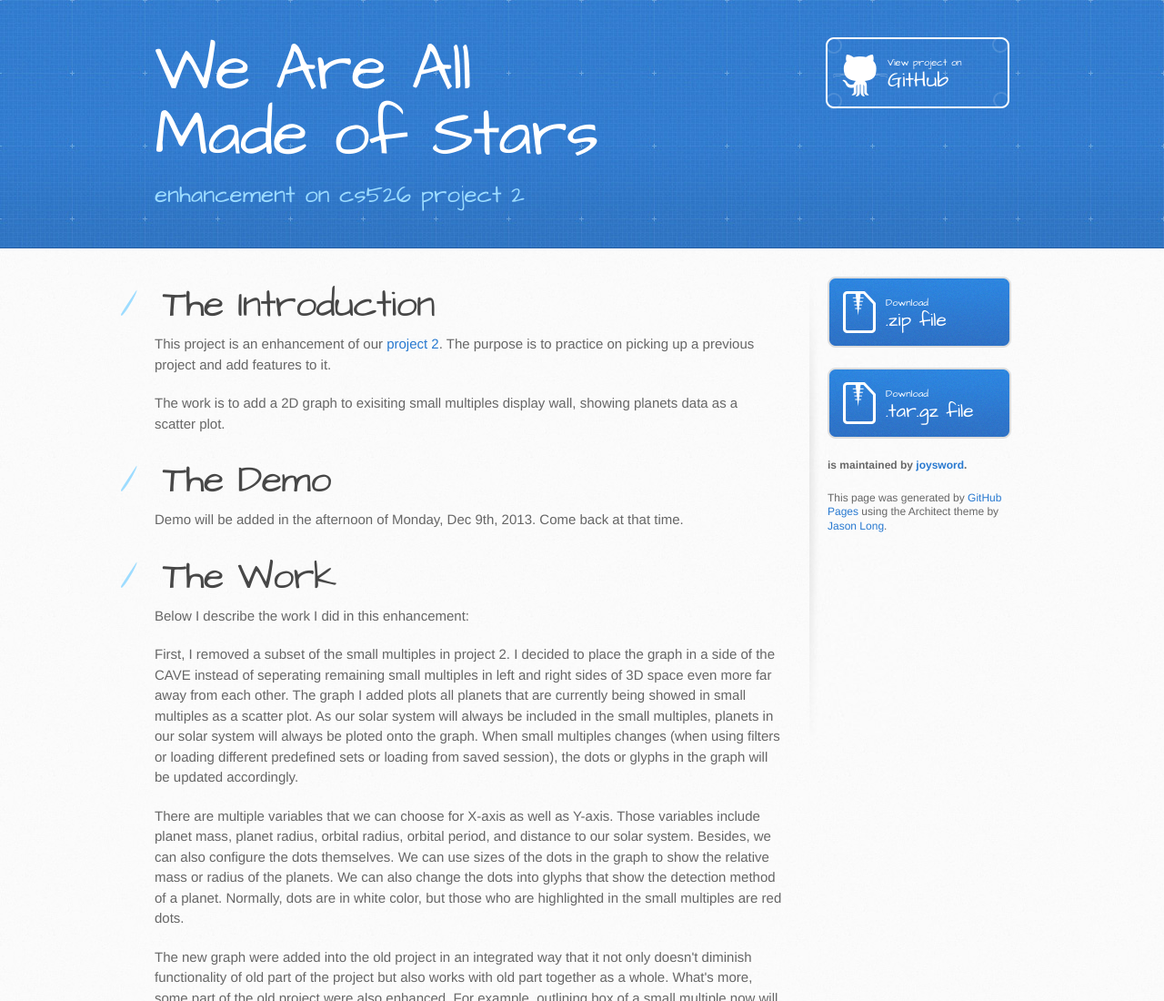
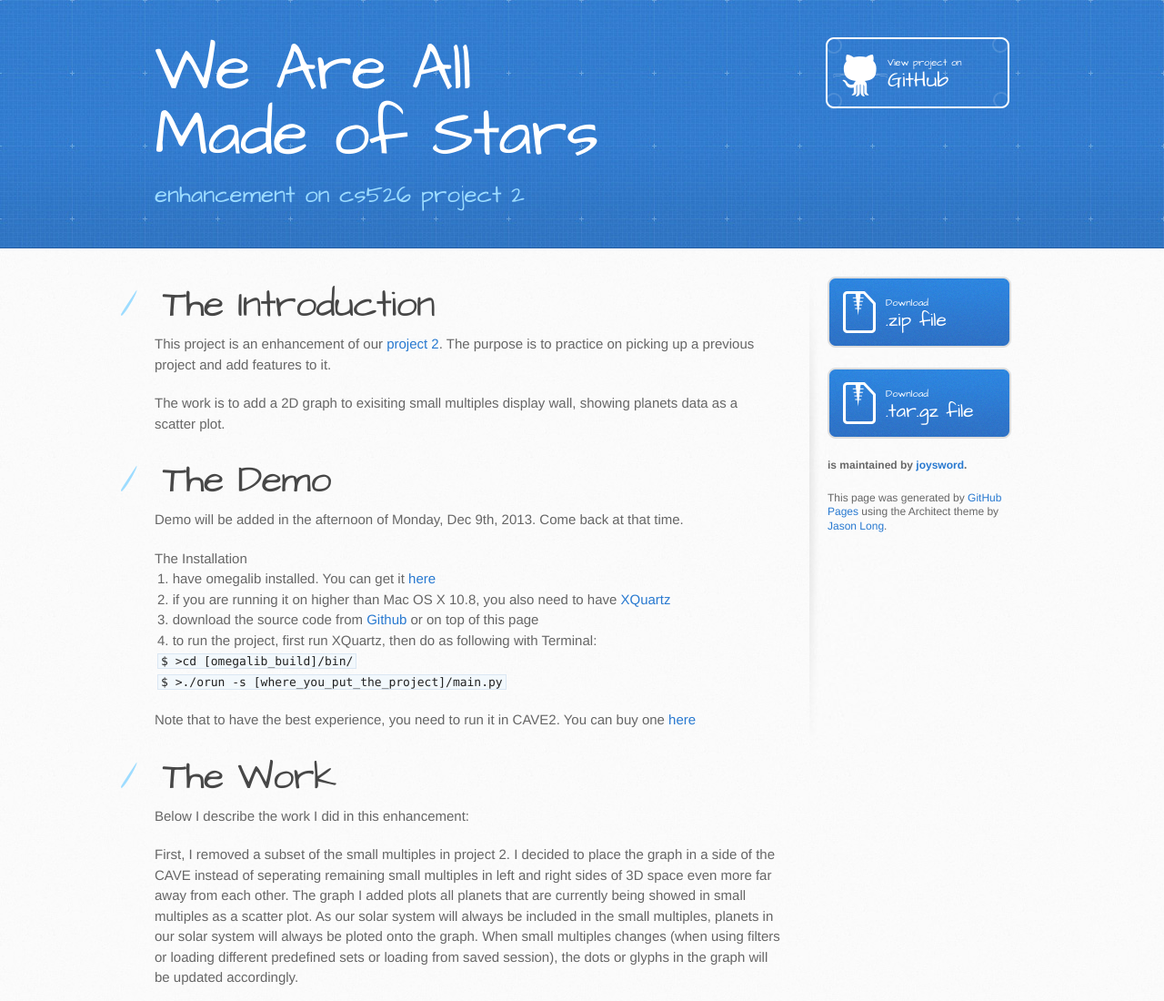
Before and after one commit to joysword/cs526.final, a plain HTML site: page index.html in a window 1280 px wide. Shown: the top 1100 px of the page at 91% size. Drawn offline with Linux system fonts and the light colour scheme.

Commit message:
added installation

```diff
--- a/index.html
+++ b/index.html
@@ -39,6 +39,18 @@
 <a name="the-demo" class="anchor" href="#the-demo"><span class="octicon octicon-link"></span></a>The Demo</h1>
 
 <p>Demo will be added in the afternoon of Monday, Dec 9th, 2013. Come back at that time.</p>
+
+<a name="the-installation" class="anchor" href="#the-installation"><span class="octicon octicon-link"></span></a>The Installation</h1>
+
+<ol>
+<li>have omegalib installed. You can get it <a href="https://github.com/uic-evl/omegalib">here</a></li>
+<li>if you are running it on higher than Mac OS X 10.8, you also need to have <a href="http://xquartz.macosforge.org/landing/">XQuartz</a></li>
+<li>download the source code from <a href="https://github.com/joysword/cs526.project2">Github</a> or on top of this page</li>
+<li>to run the project, first run XQuartz, then do as following with Terminal:
+<br><code>$ &gt;cd [omegalib_build]/bin/</code><br>
+                        <code>$ &gt;./orun -s [where_you_put_the_project]/main.py</code>
+</li>
+</ol><p>Note that to have the best experience, you need to run it in CAVE2. You can buy one <a href="http://www.mechdyne.com/cave2.aspx">here</a></p>
 
 <h1>
 <a name="the-work" class="anchor" href="#the-work"><span class="octicon octicon-link"></span></a>The Work</h1>
@@ -84,6 +96,7 @@ The reason behind this decision is that in this way we can plot the dots general
 <a name="the-extra" class="anchor" href="#the-extra"><span class="octicon octicon-link"></span></a>The Extra</h1>
 
 <p>I have a second graph added, this way it is much more convenient for people to compare different X/Y axis assignment of differnt variables.</p>
+
         </section>
 
         <aside id="sidebar">
```
